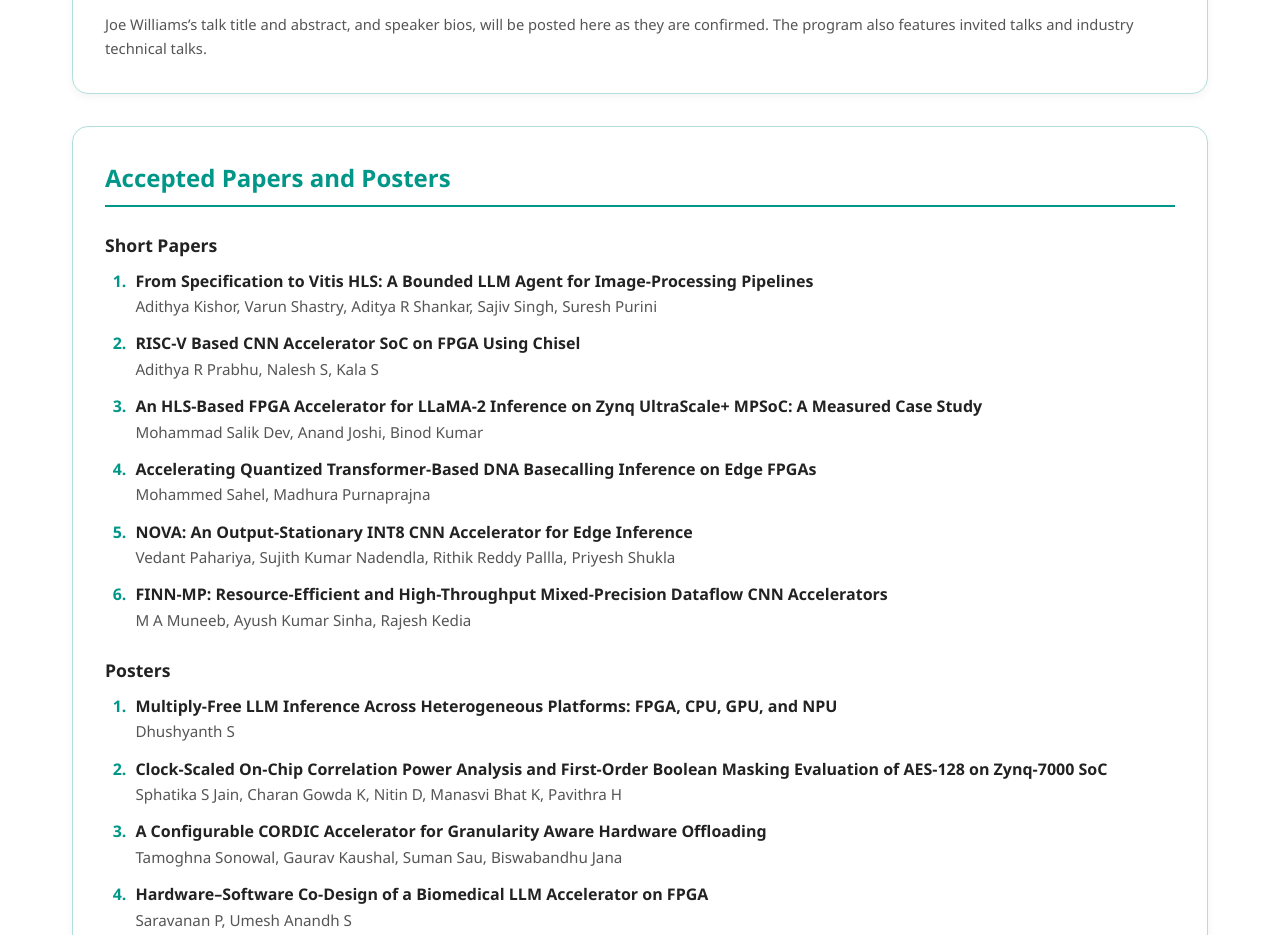
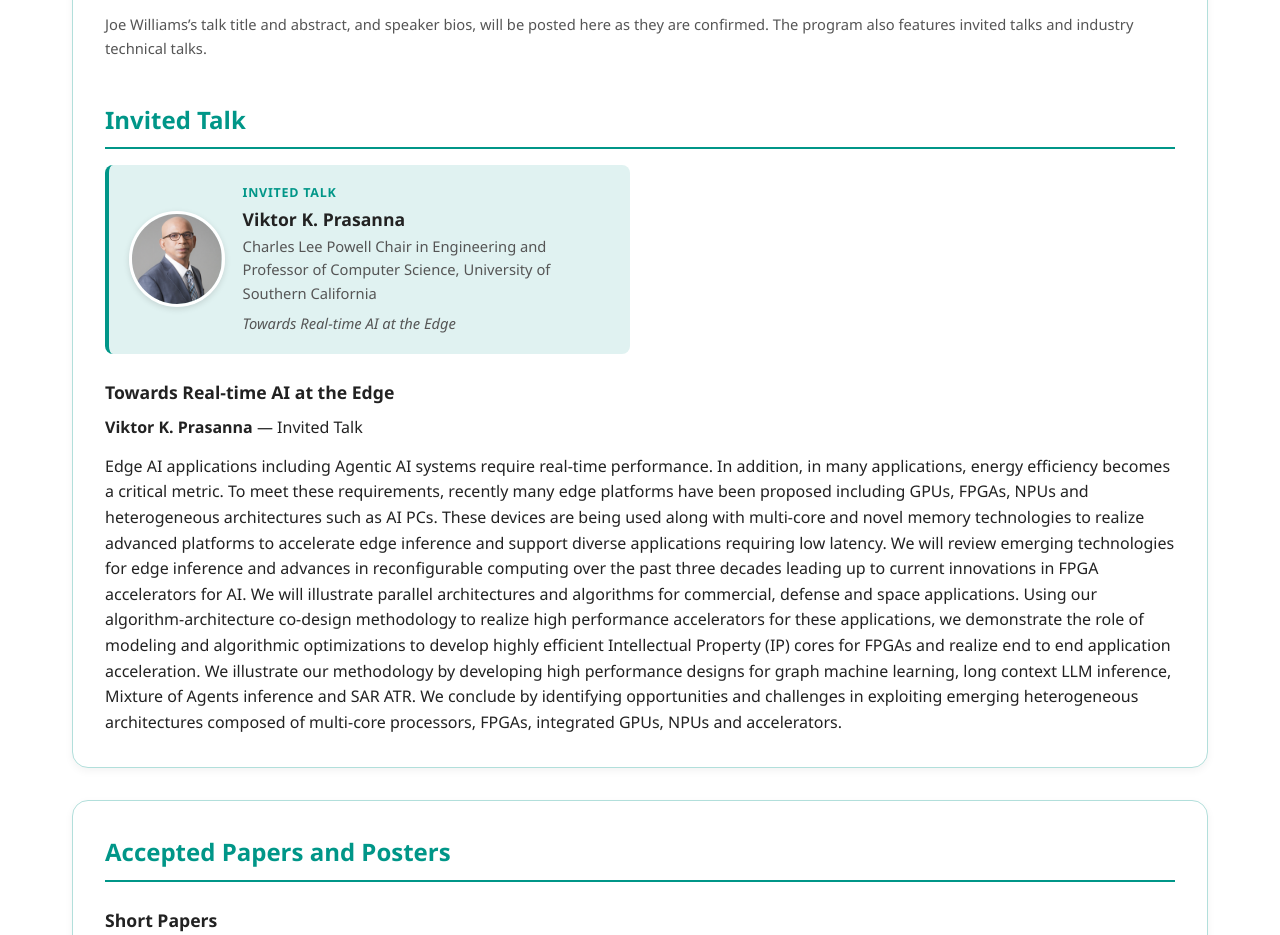
Before and after one commit to rocs-hipc/2026, a plain HTML site: page index.html in a window 1280 px wide. Shown: the part 1483-2418 px from the top of the page. Drawn offline with Linux system fonts and the light colour scheme.

Commit message:
Announce Viktor Prasanna's invited talk
Co-Authored-By: Claude Opus 5.5 <noreply@anthropic.com>
Claude-Session: https://claude.ai/code/session_01Lp2kPqZ7G3dMd7gerfDfq7

```diff
--- a/index.html
+++ b/index.html
@@ -130,6 +130,9 @@
     ol.papers li::marker{color:var(--accent-color);font-weight:700}
     ol.papers .title{display:block;font-weight:600}
     ol.papers .authors{display:block;color:#555;font-size:.95rem}
+
+    ul.speakers.single{grid-template-columns:1fr;max-width:calc(50% - .625rem)}
+    @media (max-width:900px){ ul.speakers.single{max-width:none} }
 
     /* People list — one line per person, no boxes or rules */
     ul.people{margin-top:.4rem}
@@ -318,6 +321,63 @@
         Joe Williams&rsquo;s talk title and abstract, and speaker bios, will be posted here as they are
         confirmed. The program also features invited talks and industry technical talks.
       </p>
+
+      <h2 style="margin-top:2.5rem">Invited Talk</h2>
+      <ul class="speakers single">
+        <li>
+          <img src="images/viktor-prasanna.png"
+               alt="Viktor K. Prasanna" width="96" height="96" loading="lazy" />
+          <div>
+            <span class="role">Invited Talk</span>
+            <span class="name">Viktor K. Prasanna</span>
+            <span class="affil">Charles Lee Powell Chair in Engineering and Professor of Computer Science,
+              University of Southern California</span>
+            <span class="talk"><em>Towards Real-time AI at the Edge</em></span>
+          </div>
+        </li>
+      </ul>
+
+      <h3>Towards Real-time AI at the Edge</h3>
+      <p><strong>Viktor K. Prasanna</strong> &mdash; Invited Talk</p>
+      <p>
+        Edge AI applications including Agentic AI systems require real-time performance. In addition, in
+        many applications, energy efficiency becomes a critical metric. To meet these requirements,
+        recently many edge platforms have been proposed including GPUs, FPGAs, NPUs and heterogeneous
+        architectures such as AI PCs. These devices are being used along with multi-core and novel memory
+        technologies to realize advanced platforms to accelerate edge inference and support diverse
+        applications requiring low latency. We will review emerging technologies for edge inference and
+        advances in reconfigurable computing over the past three decades leading up to current innovations
+        in FPGA accelerators for AI. We will illustrate parallel architectures and algorithms for
+        commercial, defense and space applications. Using our algorithm-architecture co-design methodology
+        to realize high performance accelerators for these applications, we demonstrate the role of
+        modeling and algorithmic optimizations to develop highly efficient Intellectual Property (IP) cores
+        for FPGAs and realize end to end application acceleration. We illustrate our methodology by
+        developing high performance designs for graph machine learning, long context LLM inference,
+        Mixture of Agents inference and SAR ATR. We conclude by identifying opportunities and challenges
+        in exploiting emerging heterogeneous architectures composed of multi-core processors, FPGAs,
+        integrated GPUs, NPUs and accelerators.
+      </p>
+
+<!-- Full bio, held back for now (publish together with the keynote bios):
+      <h3>Speaker Bio</h3>
+      <p>
+        Viktor K. Prasanna (<a href="https://sites.usc.edu/prasanna/" target="_blank" rel="noopener">sites.usc.edu/prasanna</a>)
+        is Charles Lee Powell Chair in Engineering in the Ming Hsieh Department of Electrical and Computer
+        Engineering and Professor of Computer Science at the University of Southern California. He is the
+        director of the Center for Energy Informatics at USC and leads the FPGA
+        (<a href="https://fpga.usc.edu/" target="_blank" rel="noopener">fpga.usc.edu</a>) and Data Science
+        Labs (<a href="https://dslab.usc.edu/" target="_blank" rel="noopener">dslab.usc.edu</a>). His research
+        interests include parallel and distributed computing, accelerator design, reconfigurable
+        architectures and algorithms and high performance computing. He serves as the Editor-in-Chief of
+        the Journal of Parallel and Distributed Computing. Prasanna was the founding Chair of the IEEE
+        Computer Society Technical Committee on Parallel Processing. He is the Steering Chair of the IEEE
+        International Parallel and Distributed Processing Symposium. He is a Fellow of the IEEE, the ACM
+        and the American Association for Advancement of Science (AAAS). He is a recipient of 2009
+        Outstanding Engineering Alumnus Award from the Pennsylvania State University, Distinguished Alumnus
+        award from UVCE and a 2019 Distinguished Alumnus Award from the Indian Institute of Science. He
+        received the 2015 W. Wallace McDowell award from the IEEE Computer Society for his contributions to
+        reconfigurable computing. He is an elected member of Academia Europaea.
+      </p> -->
     </section>
 
     <section id="accepted">
```
Also changed, not shown: images/viktor-prasanna.png (added).
